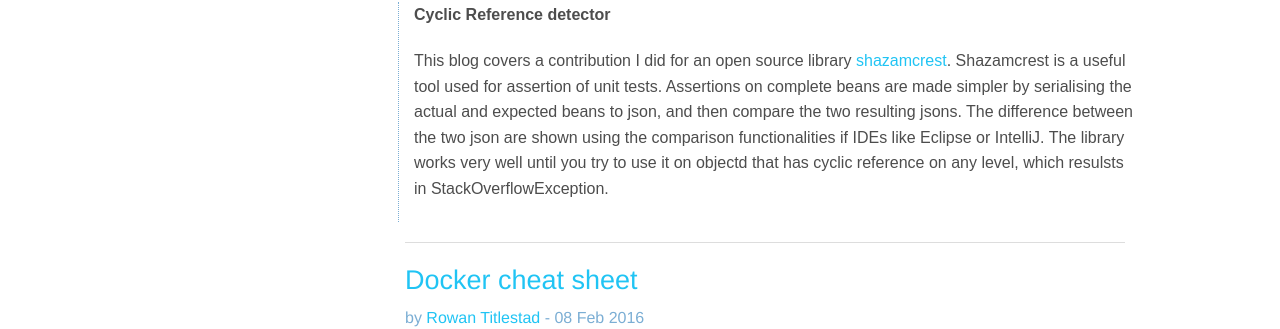
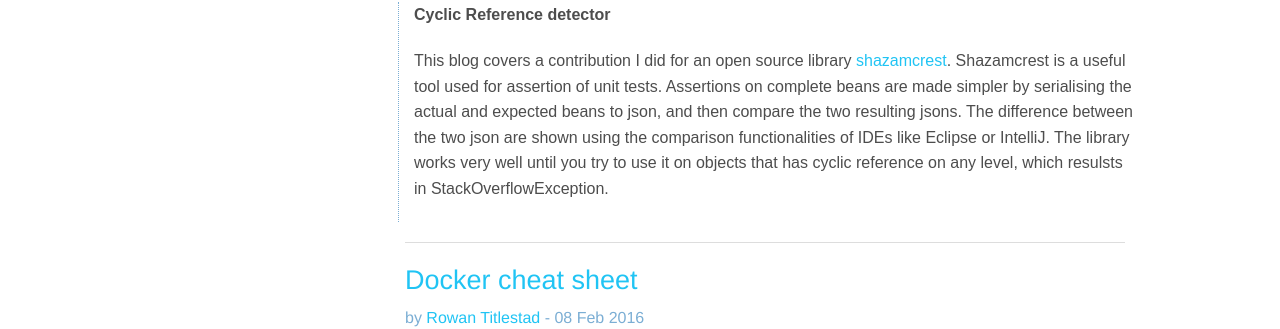
Before and after one commit to BSG-Africa/blog, a Jekyll site: the page built from index.html, in a window 1280 px wide. Shown: the part 221-550 px from the top of the page. Built offline with Jekyll 4.4.1, drawn with Linux system fonts in a browser that asks for light colours; nearby versions of some CDN libraries.

Commit message:
Update 2016-03-07-cyclic reference detector.md

```diff
--- a/_posts/2016-03-07-cyclic reference detector.md
+++ b/_posts/2016-03-07-cyclic reference detector.md
@@ -1,6 +1,6 @@
 **Cyclic Reference detector**
 
-This blog covers a contribution I did for an open source library [shazamcrest](https://github.com/shazam/shazamcrest). Shazamcrest is a useful tool used for assertion of unit tests. Assertions on complete beans are made simpler by serialising the actual and expected beans to json, and then compare the two resulting jsons. The difference between the two json are shown using the comparison functionalities if IDEs like Eclipse or IntelliJ. The library works very well until you try to use it on objectd that has cyclic reference on any level, which resulsts in StackOverflowException.
+This blog covers a contribution I did for an open source library [shazamcrest](https://github.com/shazam/shazamcrest). Shazamcrest is a useful tool used for assertion of unit tests. Assertions on complete beans are made simpler by serialising the actual and expected beans to json, and then compare the two resulting jsons. The difference between the two json are shown using the comparison functionalities of IDEs like Eclipse or IntelliJ. The library works very well until you try to use it on objects that has cyclic reference on any level, which resulsts in StackOverflowException.
 <!--more-->
 
 [This issue was resolved by another developer](http://www.briandupreez.net/2014/07/tdd-hamcrest-shazamcrest.html), but to get around this, one has to know all the classes that would cause the StackOverflowException. This was an issue because some objects could have many levels, and finding all those objects with cyclic reference would be cumbersome. [My contribution](https://github.com/shazam/shazamcrest/blob/master/src/main/java/com/shazam/shazamcrest/CyclicReferenceDetector.java) was to detect all objects that would cause the StackOverflowException on the fly so that a developer does not have to care about the structure of the DTO.
```
